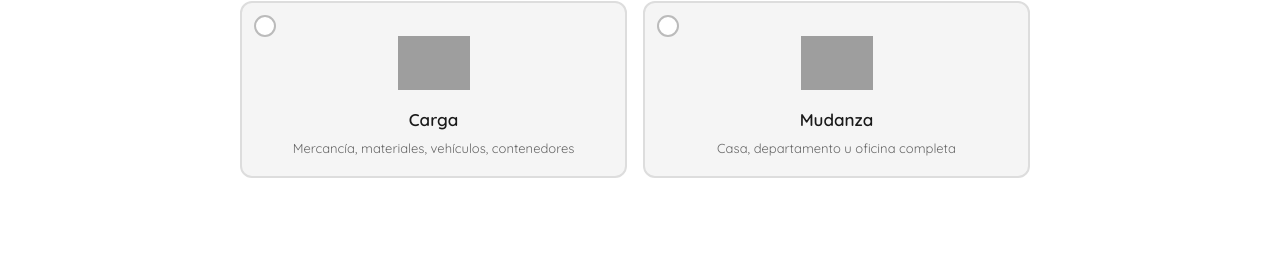
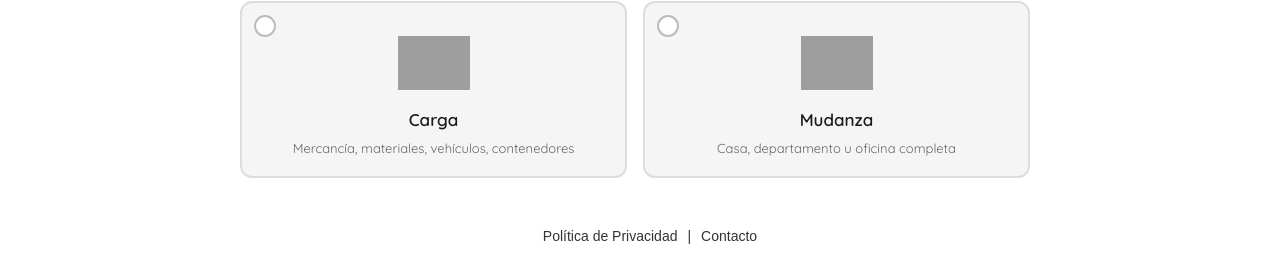
Before and after one commit to Amonsalvek/ChileTransportistas-Lander-Quiz, a plain HTML site: page cotizar-transporte-de-carga-lander-v4/index.html in a window 1280 px wide. Shown: the part 242-522 px from the top of the page. Drawn offline with Linux system fonts and the light colour scheme; no server answers; grey boxes are pictures that could not be loaded.

Commit message:
se anade footer

```diff
--- a/cotizar-transporte-de-carga-lander-v4/index.html
+++ b/cotizar-transporte-de-carga-lander-v4/index.html
@@ -1621,3 +1621,75 @@ box-shadow: inset 0 0 0 3px #fbd0d8;
 
   })();
   </script>
+
+
+
+
+<div class="footer-container">
+  <div class="footer-content">
+    <a
+      href="https://www.chiletransportistas.com/politica-de-privacidad/"
+      target="_blank"
+      rel="noopener noreferrer"
+      class="footer-link"
+    >
+      Política de Privacidad
+    </a>
+
+    <span class="separator">|</span>
+
+    <a
+      href="mailto:alejandro.monsalve@chiletransportistas.co"
+      class="footer-link"
+    >
+      Contacto
+    </a>
+  </div>
+</div>
+
+<style>
+  .footer-container {
+    width: 100%;
+    padding: 50px 10px;
+    display: flex;
+    justify-content: center;
+    align-items: center;
+    font-family: 'Chakra Petch', sans-serif;
+  }
+
+  .footer-content {
+    display: flex;
+    gap: 10px;
+    align-items: center;
+    justify-content: center;
+    flex-wrap: wrap;
+    text-align: center;
+  }
+
+  .footer-link {
+    text-decoration: none;
+    color: #333;
+    font-size: 14px;
+    transition: opacity 0.2s ease;
+  }
+
+  .footer-link:hover {
+    opacity: 0.7;
+  }
+
+  .separator {
+    color: #333;
+    font-size: 14px;
+  }
+
+  @media (max-width: 480px) {
+    .footer-content {
+      flex-direction: column;
+      gap: 6px;
+    }
+
+    .separator {
+      display: none; /* hide separator when stacked */
+    }
+  }
+</style>
```
